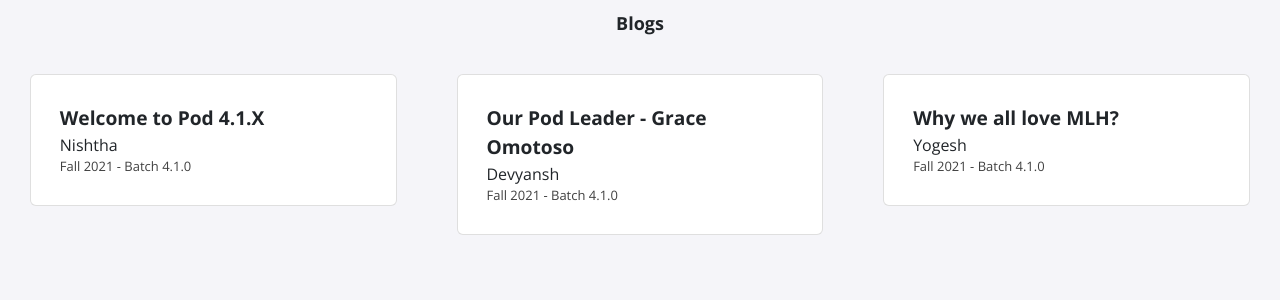
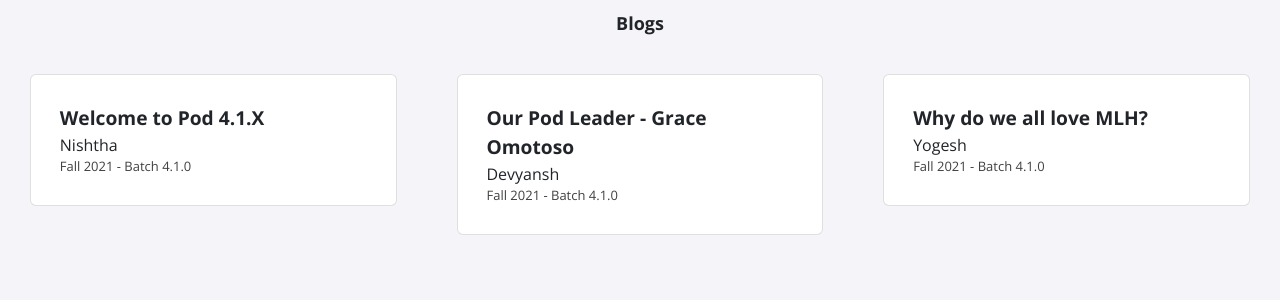
Before and after one commit to MLH-Fellowship/pod-4.1.0-portfolio, a Jekyll site: the page built from index.html, in a window 1280 px wide. Shown: the part 1007-1307 px from the top of the page. Built offline with Jekyll 4.4.1, drawn with Linux system fonts in a browser that asks for light colours; nearby versions of some CDN libraries.

```diff
--- a/_data/blogs.yml
+++ b/_data/blogs.yml
@@ -8,7 +8,7 @@
   date: Fall 2021 - Batch 4.1.0
   blog-name: blog
 
-- topic: Why we all love MLH?
+- topic: Why do we all love MLH?
   author: Yogesh
   date: Fall 2021 - Batch 4.1.0
   blog-name: blog
```
